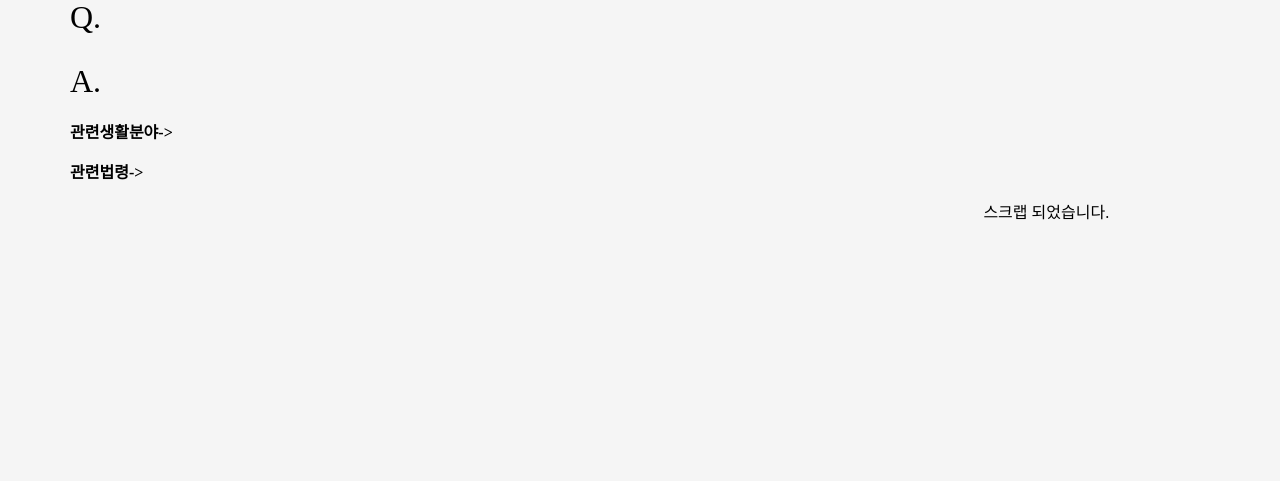
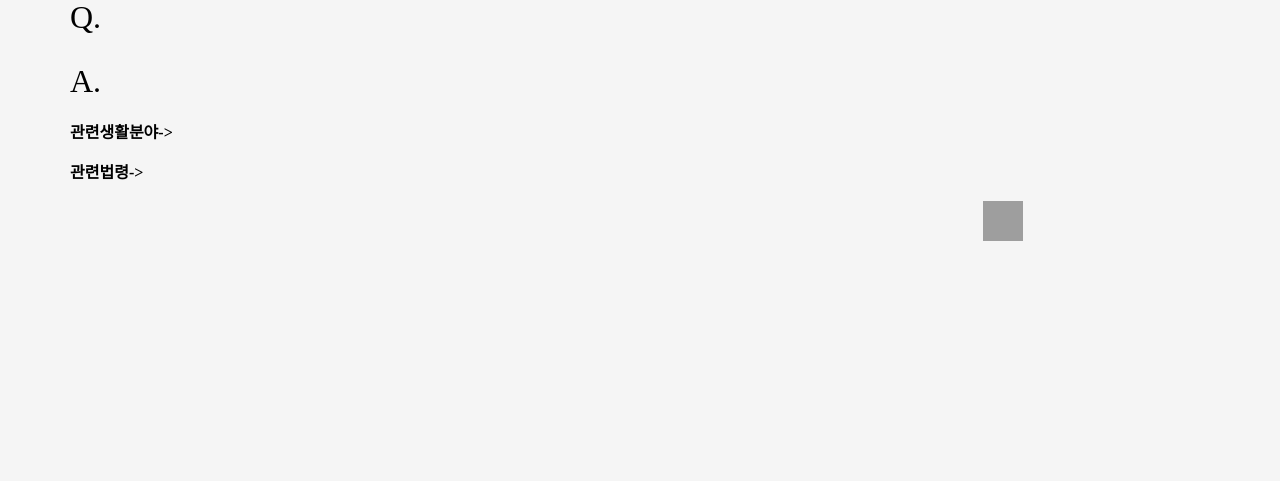
Before and after one commit to chomins/Law_test, a Django app: template detail_board/templates/board_detail.html in a window 1280 px wide. Shown: the part 198-679 px from the top of the page. Run offline with Django 3.2, Linux system fonts and the light colour scheme; the template is opened without the code that fills it, so the values that code supplies are empty; the visitor is signed in with stand-in values (Sample User, id 1); some libraries are stand-ins or nearby versions; some web fonts are replaced; grey boxes are pictures that could not be loaded.

Commit message:
Detail_Board css exception handle

```diff
--- a/detail_board/templates/board_detail.html
+++ b/detail_board/templates/board_detail.html
@@ -21,9 +21,9 @@
   <div class="row" style="position: absolute; left: 78%;">
     {%if user.is_authenticated%}
     {% if judge == False %}
-    <a href="{% url 'detail_scrap' board.id cat_name %}" style="color: black;" >스크랩</a>
+    <a href="{% url 'detail_scrap' board.id cat_name %}" style="color: black;" ><img src="https://upload.wikimedia.org/wikipedia/commons/thumb/1/18/Five-pointed_star.svg/1088px-Five-pointed_star.svg.png" width="40px" height="40px;" title="스크랩하기" ></a>
     {% else %}
-    <p>스크랩 되었습니다.</p>
+    <img src="https://upload.wikimedia.org/wikipedia/commons/thumb/f/f9/Five_Pointed_Star_Solid.svg/815px-Five_Pointed_Star_Solid.svg.png" title="스크랩이 완료되었습니다." width="40px" height="40px;" >
     {% endif %}
     {% endif %}
   </div>
```
